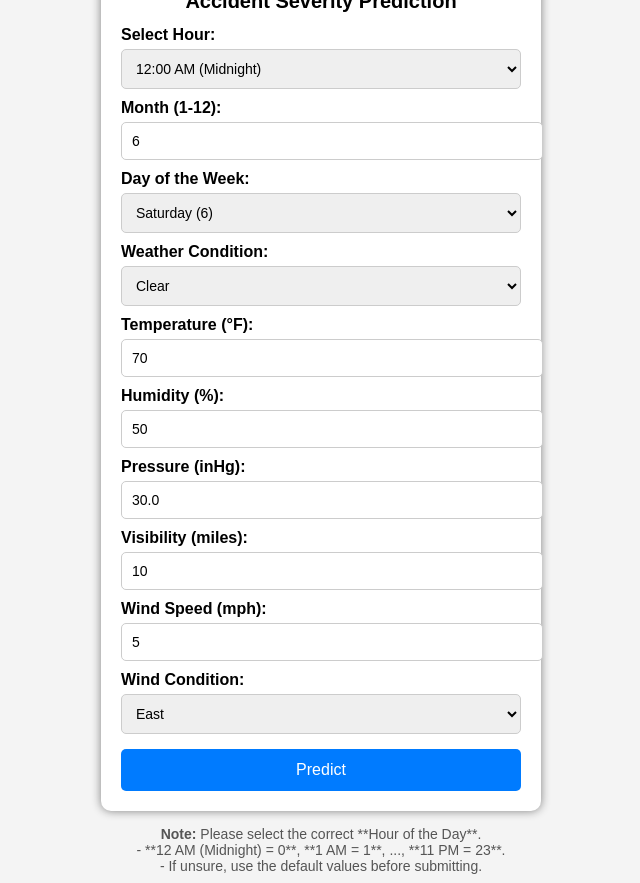
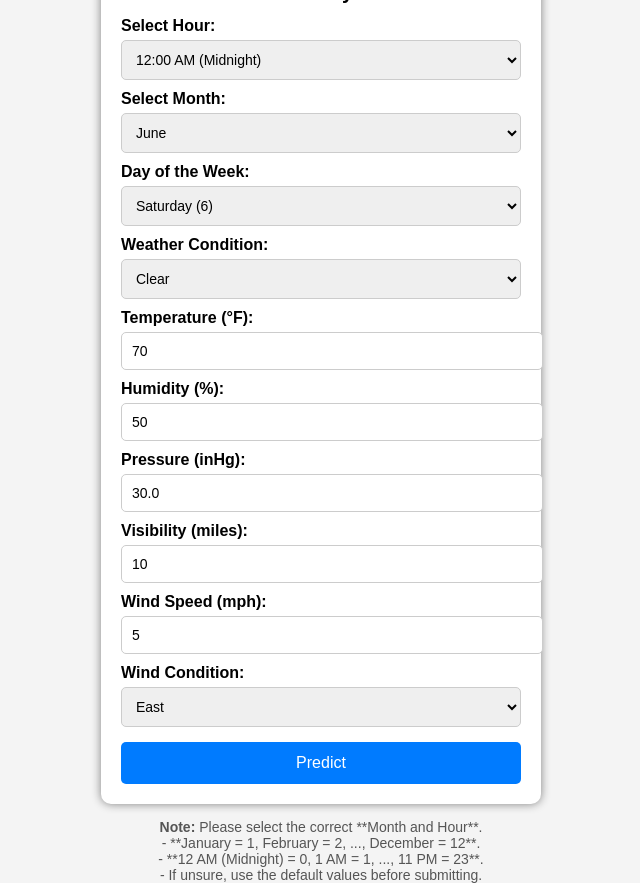
Before and after one commit to MoGIFannn/accident_predict, a Flask app: page / in a window 1280 px wide. Shown: the whole page, without its empty margins (319-959 px from the left). Run offline with Flask 3, Linux system fonts and the light colour scheme; parts of the project's set-up code (start-up, migrations or seed data) failed here and were passed over.

Commit message:
Update index.html

```diff
--- a/templates/index.html
+++ b/templates/index.html
@@ -124,8 +124,21 @@
                 <option value="23">11:00 PM</option>
             </select><br>
 
-            <label>Month (1-12):</label>
-            <input type="number" name="Month" min="1" max="12" value="6"><br>
+            <label>Select Month:</label>
+            <select name="Month">
+                <option value="1">January</option>
+                <option value="2">February</option>
+                <option value="3">March</option>
+                <option value="4">April</option>
+                <option value="5">May</option>
+                <option value="6" selected>June</option>
+                <option value="7">July</option>
+                <option value="8">August</option>
+                <option value="9">September</option>
+                <option value="10">October</option>
+                <option value="11">November</option>
+                <option value="12">December</option>
+            </select><br>
 
             <label>Day of the Week:</label>
             <select name="Week">
@@ -175,8 +188,9 @@
 
     <!-- Note Section -->
     <div class="note">
-        <strong>Note:</strong> Please select the correct **Hour of the Day**.<br>
-        - **12 AM (Midnight) = 0**, **1 AM = 1**, ..., **11 PM = 23**.<br>
+        <strong>Note:</strong> Please select the correct **Month and Hour**.<br>
+        - **January = 1, February = 2, ..., December = 12**.<br>
+        - **12 AM (Midnight) = 0, 1 AM = 1, ..., 11 PM = 23**.<br>
         - If unsure, use the default values before submitting.
     </div>
 
```
